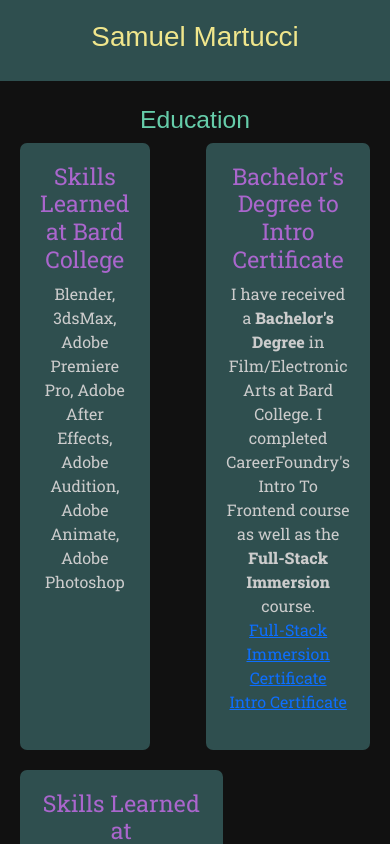
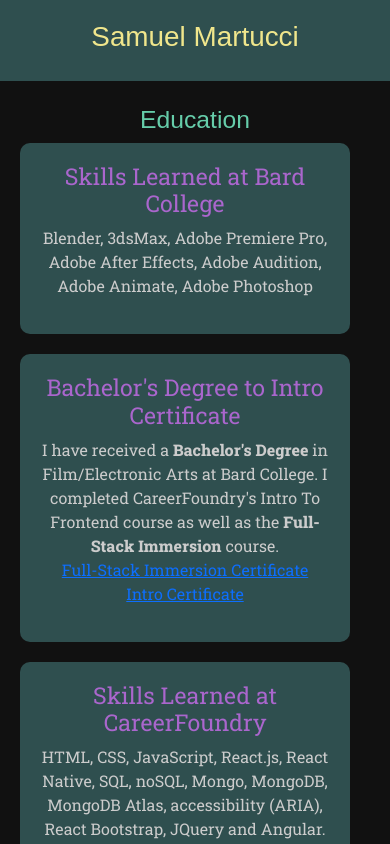
Before and after one commit to sanimations/CRA-Portfolio, a React (Create React App) app: page / in a window 390 px wide. Shown: the top 844 px of the page. Built offline with nearby package versions, Linux system fonts and the light colour scheme; a web font is replaced by a local one.

Commit message:
Updated Education Phone display

```diff
--- a/src/App.css
+++ b/src/App.css
@@ -128,11 +128,17 @@ p{
 }
 
 .education-section {
-  flex: 0 1 calc(33.33% - 20px);
+  flex: 0 1 calc(100% - 20px);
   background-color: #2F4F4F;
   padding: 20px;
   margin-bottom: 20px;
-  border-radius: 7px;
+  border-radius: 10px;
+}
+
+@media (min-width: 810px) {
+  .education-section {
+    flex: 0 1 calc(33.3% - 20px); /* Take up 48% width on larger screens */
+  }
 }
 
 .education-section h3 {
```
